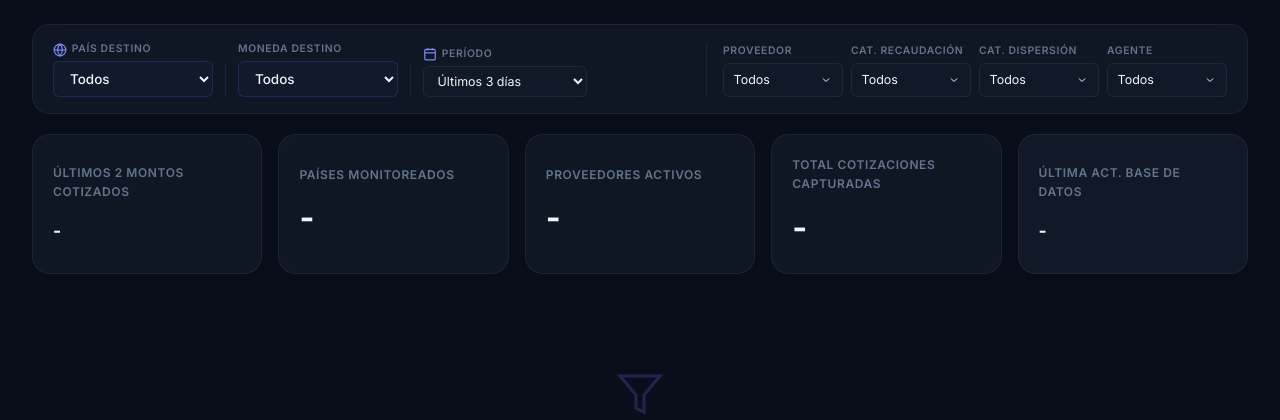
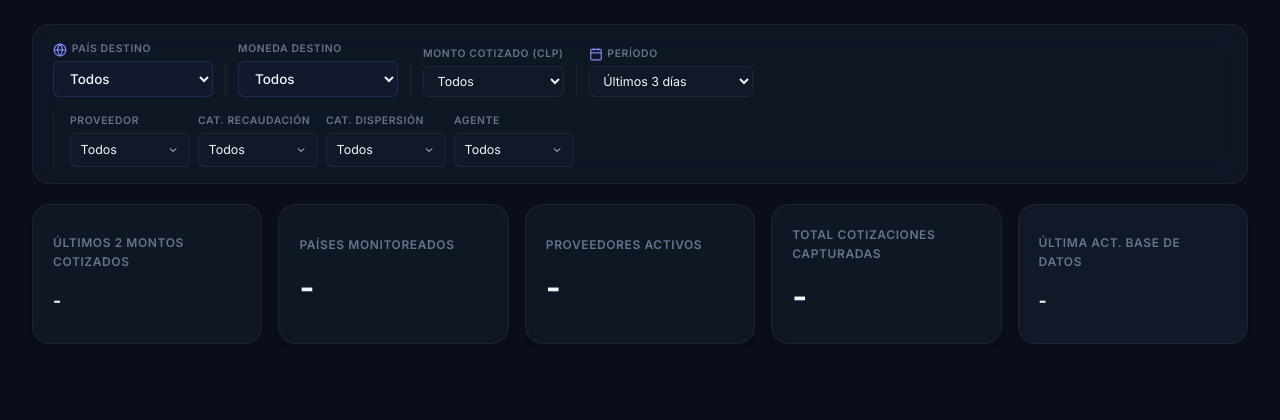
Before and after one commit to patriciogallardo-alt/scraper_remesas, a Flask app: page / in a window 1280 px wide. Shown: the part 149-569 px from the top of the page. Run offline with Flask 3, Linux system fonts and the light colour scheme; data that the repository does not hold is empty; some libraries are stand-ins or nearby versions.

Commit message:
feat: add dynamic Monto Cotizado filter connected to history chart

```diff
--- a/web/app.py
+++ b/web/app.py
@@ -257,7 +257,7 @@ def fetch_range_from_supabase(days):
         logging.error(f"Error cargando rango de Supabase: {e}")
         return None
 
-def fetch_history_from_supabase(country, days=7, currency=None, cat_rec=None, cat_disp=None, agents=None):
+def fetch_history_from_supabase(country, days=7, currency=None, cat_rec=None, cat_disp=None, agents=None, amount=None):
     if not SUPABASE_URL or not SUPABASE_KEY:
         return []
 
@@ -277,6 +277,8 @@ def fetch_history_from_supabase(country, days=7, currency=None, cat_rec=None, ca
         query_url += f"&categoria_dispersion=in.({','.join(cat_disp.split(','))})"
     if agents:
         query_url += f"&agente=in.({','.join(agents.split(','))})"
+    if amount:
+        query_url += f"&monto_enviado=eq.{amount}"
 
     if days == 0:
         # Última cotización
--- a/web/static/app.js
+++ b/web/static/app.js
@@ -53,6 +53,7 @@ let historyChartInstance = null;
 async function fetchHistory() {
     const country = document.getElementById('filter-country').value;
     const days = parseInt(document.getElementById('filter-days')?.value || '7', 10);
+    const amountStr = document.getElementById('filter-amount')?.value;
     const currency = document.getElementById('filter-currency').value;
     const agent = getMsValues('agent').map(v => encodeURIComponent(v)).join(',');
     const catRec = getMsValues('cat-rec').map(v => encodeURIComponent(v)).join(',');
@@ -72,6 +73,7 @@ async function fetchHistory() {
     try {
         let url = `/api/history?country=${encodeURIComponent(country)}&days=${days}`;
         if (currency) url += `&currency=${encodeURIComponent(currency)}`;
+        if (amountStr) url += `&amount=${amountStr}`;
         if (catRec) url += `&catRec=${catRec}`;
         if (catDisp) url += `&catDisp=${catDisp}`;
         // Note: Agent filter is ignored for History per user request (legend is the filter)
@@ -440,6 +442,15 @@ function populateFilters() {
         fillSelect('filter-currency', currencies);
     }
 
+    // Populate Monto Cotizado (CLP)
+    const amtSelect = document.getElementById('filter-amount');
+    if (amtSelect) {
+        const prevAmount = amtSelect.value;
+        const amounts = [...new Set(contextData.map(r => r.monto_enviado))].filter(Boolean).sort((a,b) => a - b);
+        amtSelect.innerHTML = '<option value="">Todos</option>' + amounts.map(a => `<option value="${a}">${fmt(a)}</option>`).join('');
+        if (amounts.includes(parseInt(prevAmount))) amtSelect.value = prevAmount;
+    }
+
     // Right-side filters: scoped to selected country
     const agents = [...new Set(contextData.map(r => r.agente))].sort();
     const catRecaudacion = [...new Set(contextData.map(r => r.categoria_recaudacion).filter(Boolean))].sort();
@@ -474,6 +485,9 @@ function getFilteredData() {
     const catDisp = getMsValues('cat-disp');
     const subAgent = getMsValues('sub-agent');
 
+    const amountStr = document.getElementById('filter-amount')?.value;
+    const amountFilter = amountStr ? parseInt(amountStr, 10) : null;
+
     return allData.filter(r => {
         const rSubAgent = extractSubAgent(r);
         return (
@@ -482,6 +496,7 @@ function getFilteredData() {
             (agent.length === 0 || agent.includes(r.agente)) &&
             (!country || r.pais_destino === country) &&
             (!currency || r.moneda_destino === currency) &&
+            (!amountFilter || r.monto_enviado === amountFilter) &&
             (catRec.length === 0 || catRec.includes(r.categoria_recaudacion)) &&
             (catDisp.length === 0 || catDisp.includes(r.categoria_dispersion)) &&
             (subAgent.length === 0 || (rSubAgent && subAgent.includes(rSubAgent)) || !rSubAgent)
--- a/web/templates/dashboard.html
+++ b/web/templates/dashboard.html
@@ -77,6 +77,11 @@
                 <div class="filter-group filter-group-lg">
                     <label class="filter-label">Moneda Destino</label>
                     <select class="filter-select filter-select-lg" id="filter-currency"></select>
+                </div>
+                <span class="filter-divider"></span>
+                <div class="filter-group">
+                    <label class="filter-label">Monto Cotizado (CLP)</label>
+                    <select class="filter-select" id="filter-amount" onchange="renderTable()"></select>
                 </div>
                 <span class="filter-divider"></span>
                 <div class="filter-group">
```
